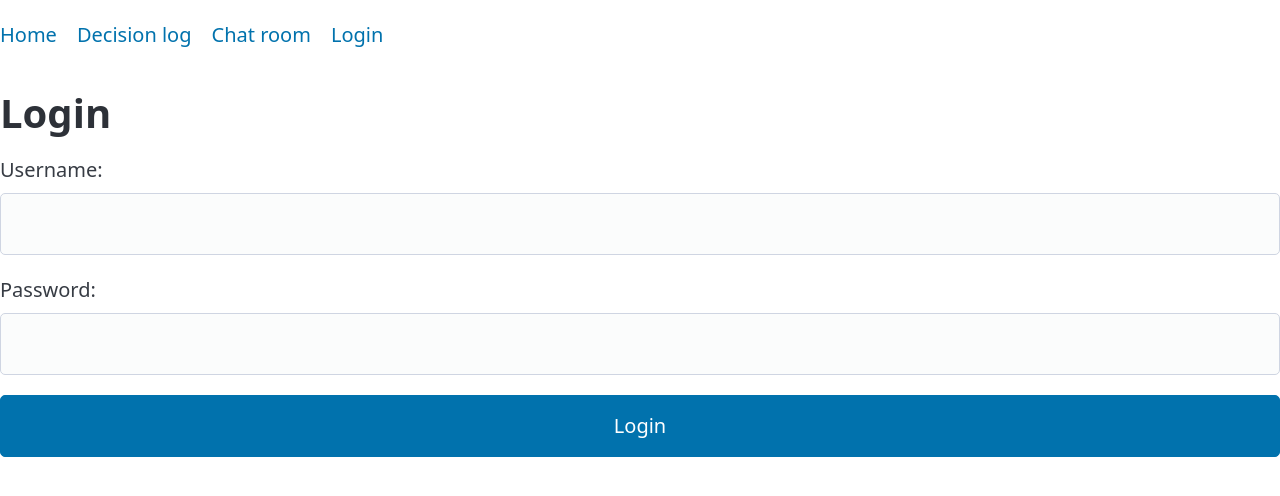
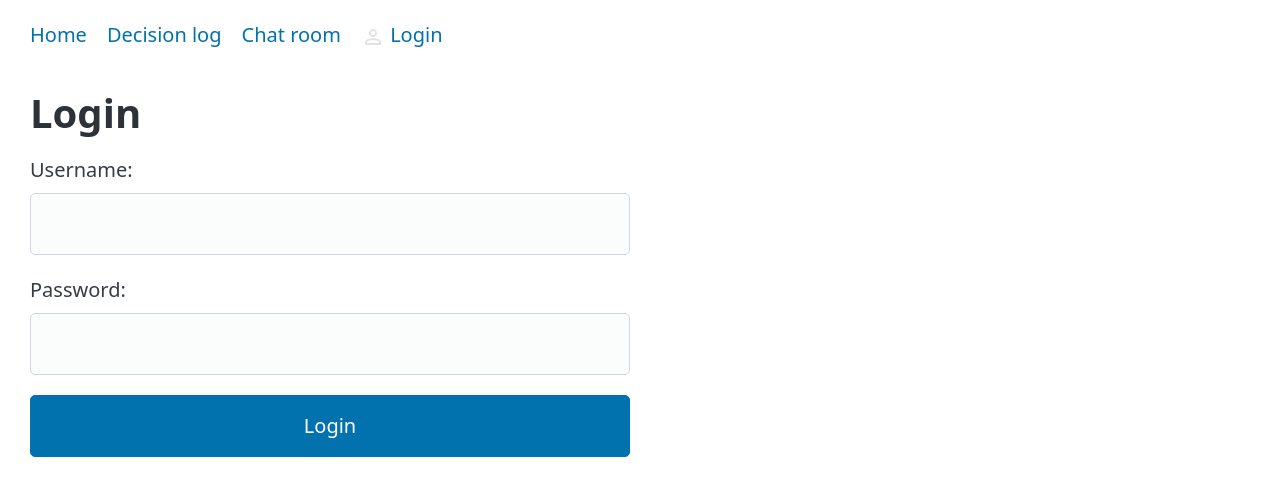
Before and after one commit to Klirr-Team-Danmark/Communication, a Django app: page /login in a window 1280 px wide. Shown: the top 496 px of the page. Run offline with Django 5.2, Linux system fonts and the light colour scheme.

Commit message:
Styling adjustments, favicon, login icon

```diff
--- a/code/project/static/custom.css
+++ b/code/project/static/custom.css
@@ -0,0 +1,11 @@
+main {
+  padding: 30px;
+}
+
+nav {
+  padding: 0 30px;
+}
+
+form {
+  width: 600px;
+}
--- a/code/project/templates/base.html
+++ b/code/project/templates/base.html
@@ -8,6 +8,7 @@
   <meta name="viewport" content="width=device-width, initial-scale=1.0">
   <link href="/static/pico.min.css" rel="stylesheet">
   <link href="/static/custom.css" rel="stylesheet" media="screen">
+  <link rel="icon" type="image/x-icon" href="{% static "images/favicon.png" %}">
   {% block stylesheets %}{% endblock %}
   <script src="/static/custom.js"></script>
   {% block head_javascripts %}{% endblock %}
@@ -18,7 +19,10 @@
       <li><a href="{% url "index" %}">Home</a></li>
       <li><a href="{% url "decision_log" %}">Decision log</a></li>
       <li><a href="{% url "chat_join" %}">Chat room</a></li>
-      <li><a href="{% url "login" %}">Login</a></li>
+      <li>
+        <img src="{% static "images/person.svg" %}">
+        <a href="{% url "login" %}">Login</a>
+      </li>
     </ul>
   </nav>
   <main>
```
Also changed, not shown: code/project/static/images/favicon.png (added), code/project/static/images/person.svg (added).
